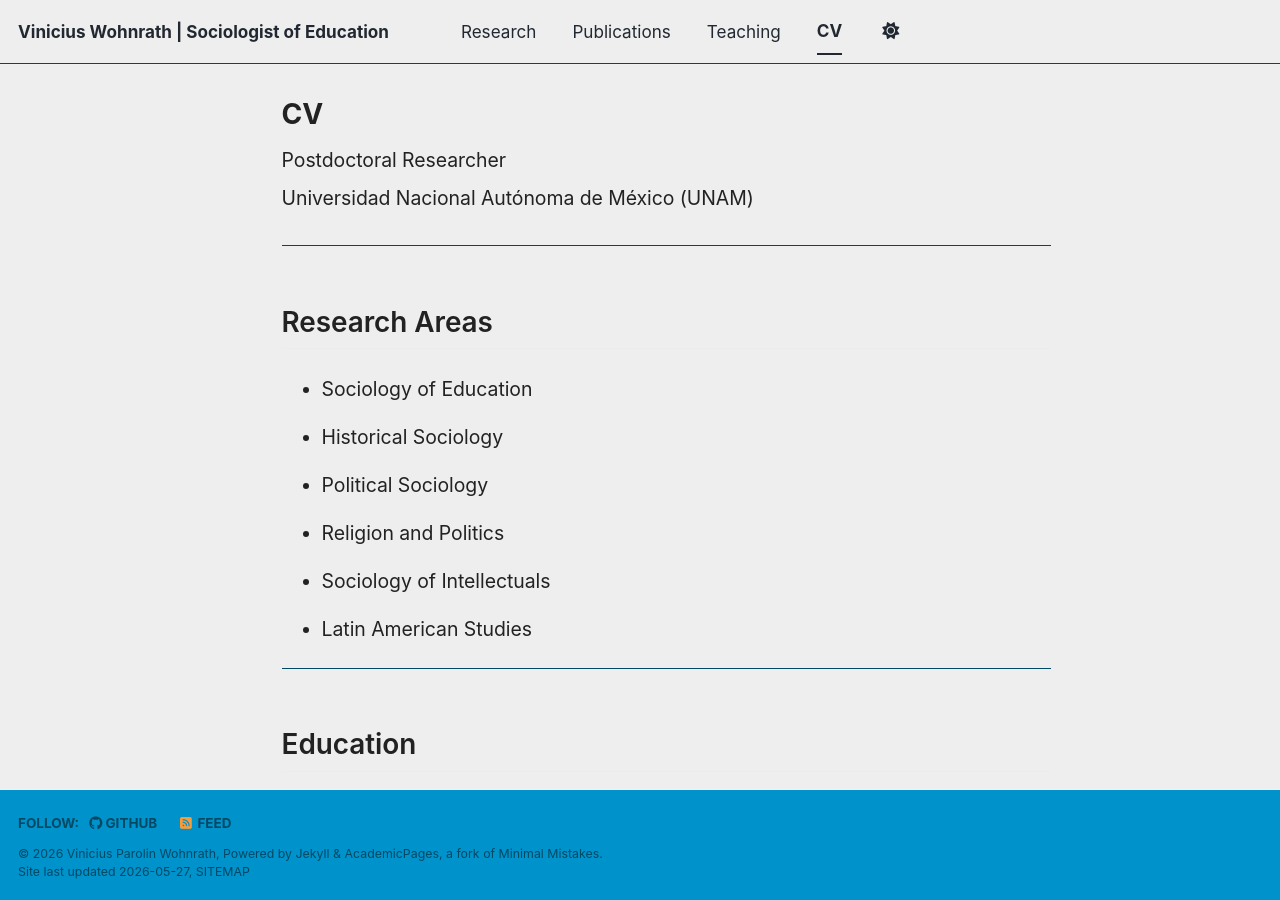
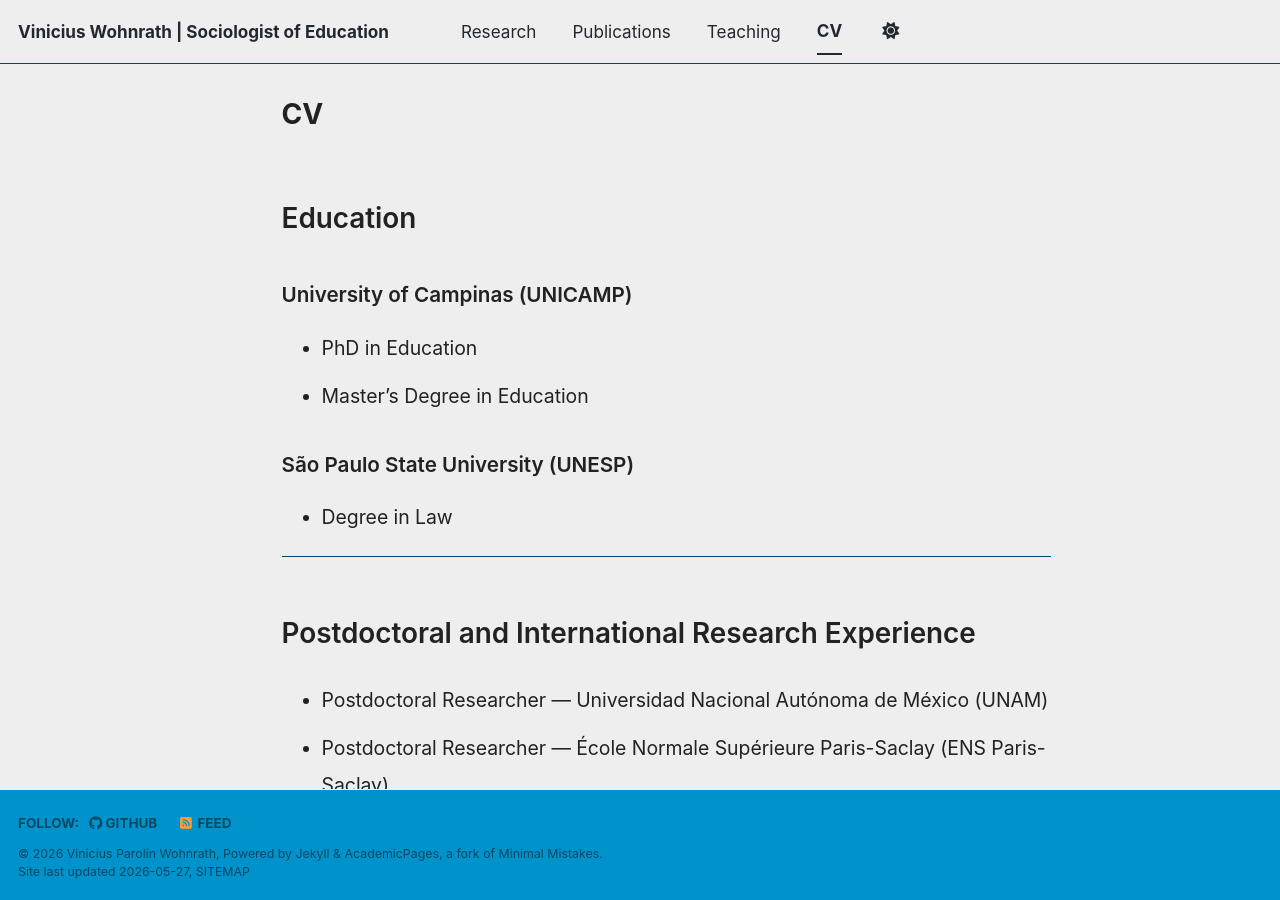
Before and after one commit to viniciuswohnrath/viniciuswohnrath.github.io, a Jekyll site: the page built from _pages/cv.md, in a window 1280 px wide and 900 px high. Built offline with Jekyll 4.4.1, drawn with Linux system fonts in a browser that asks for light colours; a script bundle is joined from its source files by our own code; library files that are not in the unit come from our copies.

Commit message:
Update cv.md

```diff
--- a/_pages/cv.md
+++ b/_pages/cv.md
@@ -4,22 +4,6 @@ title: "CV"
 permalink: /cv/
 author_profile: false
 classes: wide
----
-
-Postdoctoral Researcher
-Universidad Nacional Autónoma de México (UNAM)
-
----
-
-## Research Areas
-
-- Sociology of Education
-- Historical Sociology
-- Political Sociology
-- Religion and Politics
-- Sociology of Intellectuals
-- Latin American Studies
-
 ---
 
 ## Education
```
